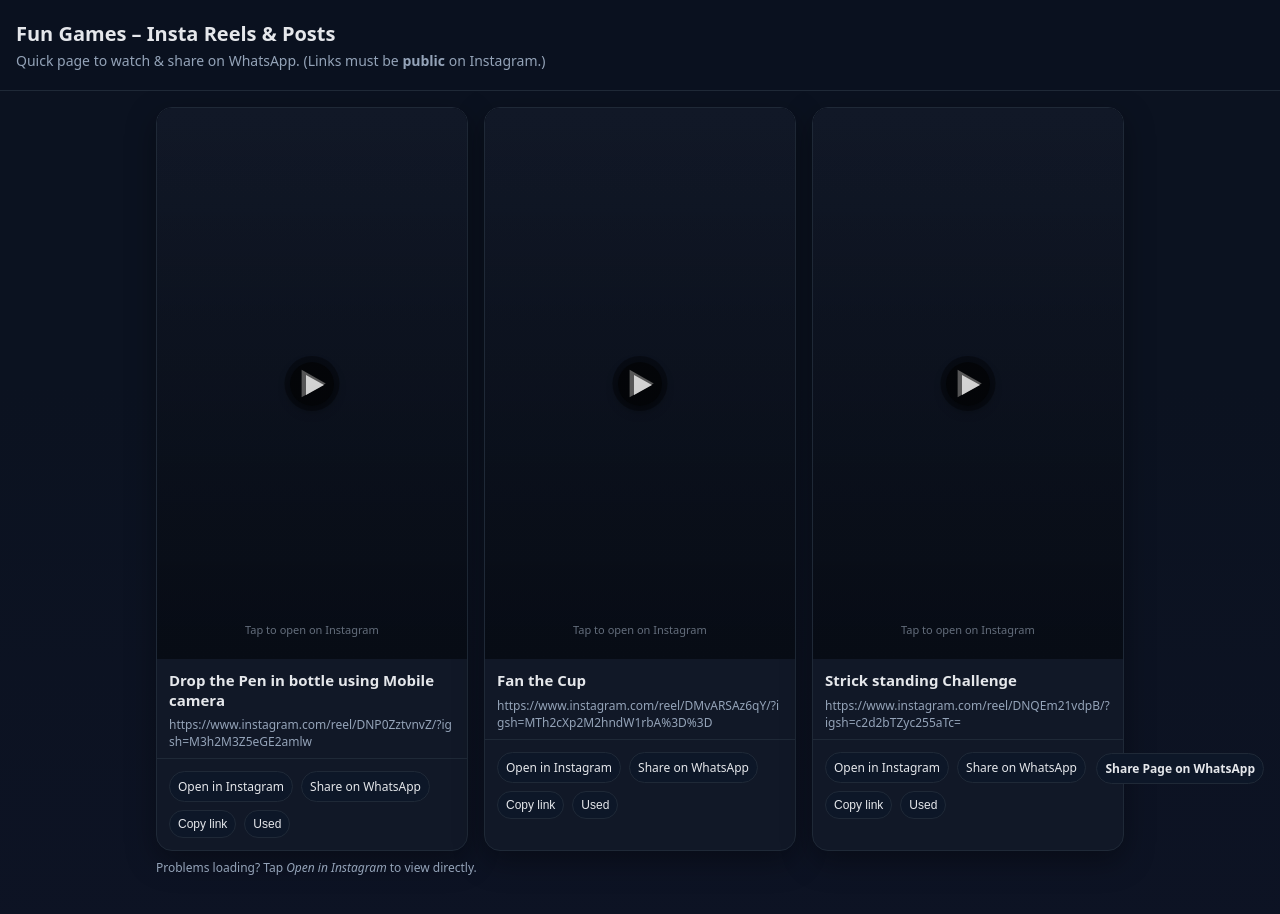
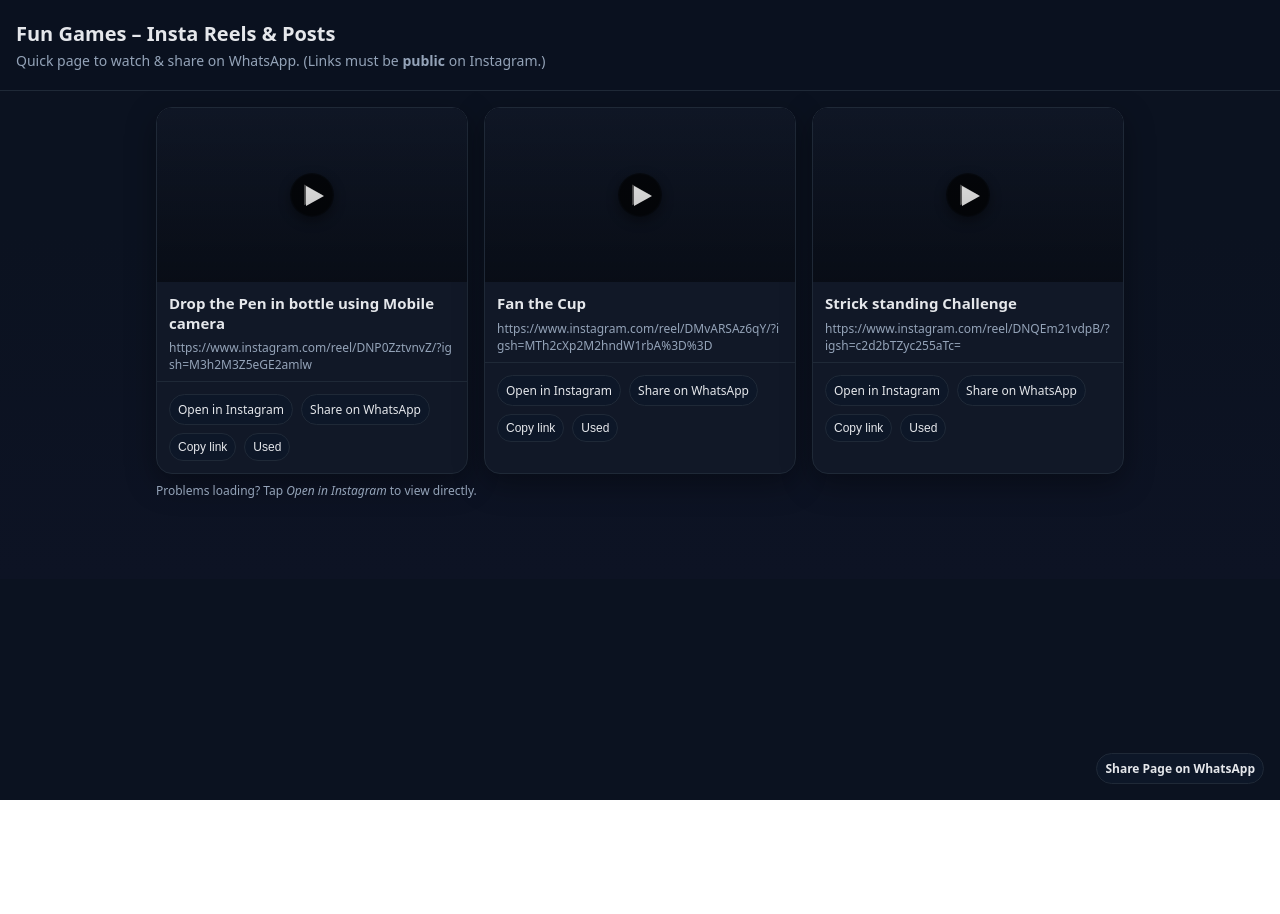
Before and after one commit to Sivacdm93/Fun-Games, a plain HTML site: page index.html in a window 1280 px wide. After the commit the page ends 800 px from the top, so only its background shows below. Drawn offline with Linux system fonts and the light colour scheme.

Commit message:
Updated size of widget

```diff
--- a/index.html
+++ b/index.html
@@ -34,7 +34,7 @@
     .card { grid-column: span 12; background: var(--card); border: 1px solid var(--border); border-radius: 16px; overflow: hidden; box-shadow: 0 10px 30px rgba(0,0,0,0.35); }
     @media (min-width: 640px) { .card { grid-column: span 6; } }
     @media (min-width: 1024px) { .card { grid-column: span 4; } }
-    .frame-wrap { position: relative; width: 100%; aspect-ratio: 9 / 16; background: #0a0f1a; }
+    .frame-wrap { position: relative; width: 100%; aspect-ratio: 16 / 9; max-height: 220px ; background: #0a0f1a; }
     .meta { padding: 12px 12px 8px; }
     .title { font-weight: 600; font-size: 15px; line-height: 1.3; margin-bottom: 6px; }
     .url { font-size: 12px; color: var(--muted); word-break: break-all; }
```
